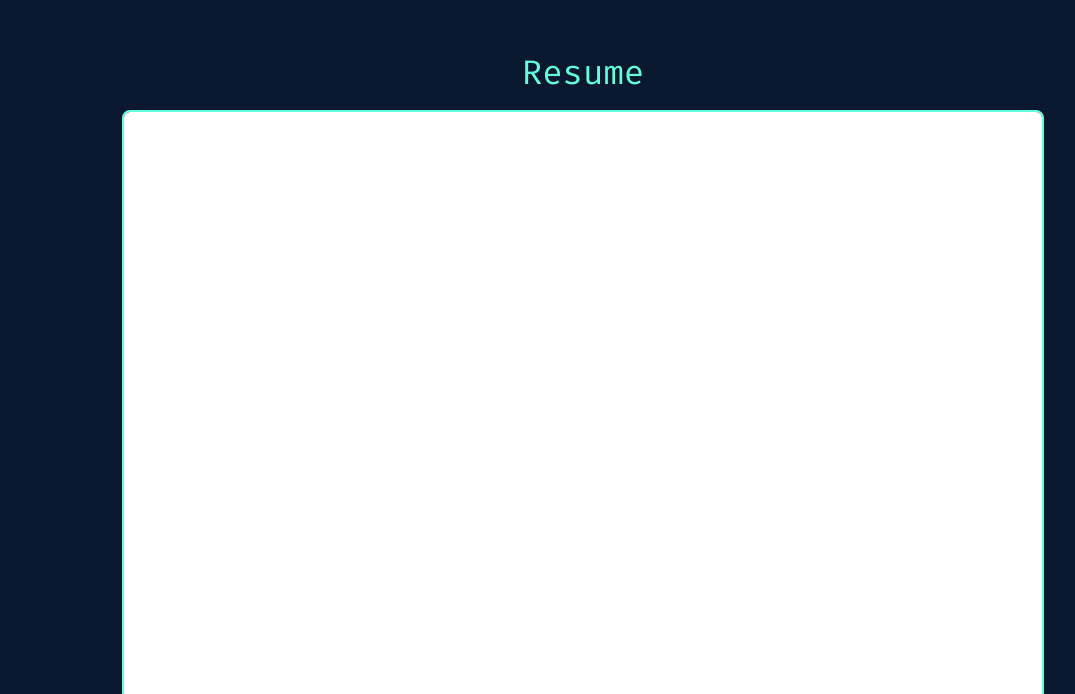
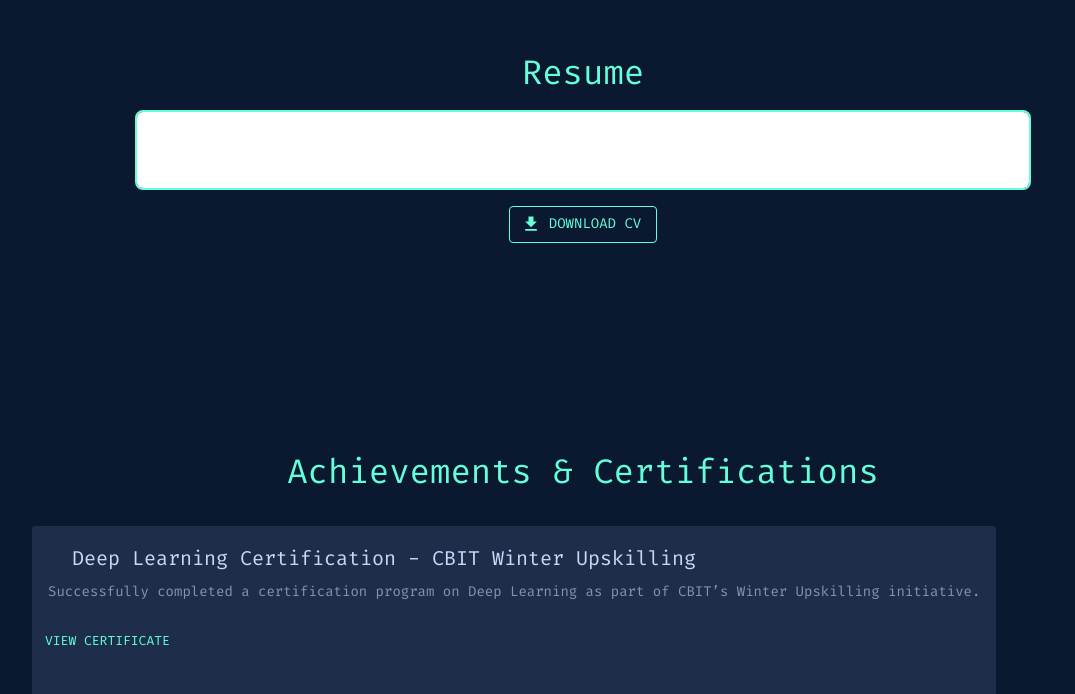
Before and after one commit to 004Saichaithanya/Portfolio, a React (Vite) app: page / in a window 1280 px wide. Shown: the part 2106-2800 px from the top of the page, without its empty margins (17-1092 px from the left). Built offline with nearby package versions, Linux system fonts and the light colour scheme; some icons are missing.

Commit message:
Initial commit

```diff
--- a/src/Components/Resume.jsx
+++ b/src/Components/Resume.jsx
@@ -1,25 +1,26 @@
 import React from 'react';
 import { Typography, Box, Button } from '@mui/material';
 import { Download } from '@mui/icons-material';
+import useMediaQuery from '@mui/material/useMediaQuery';
 
 export default function Resume() {
+  const isMobile = useMediaQuery('(max-width:600px)');
+
   return (
-    <Box sx={{ mt: 8, textAlign: 'center' }}>
+    <Box sx={{ mt: 8, textAlign: 'center', px: 2 }}>
       <Typography variant="h4" sx={{ color: '#64ffda', mb: 2 }}>Resume</Typography>
 
-      {/* Embed the PDF resume */}
       <Box
         sx={{
           display: 'flex',
           justifyContent: 'center',
-          height: '80vh',
           mb: 2,
         }}
       >
         <iframe
           src="/SaiChaithanya_Resume.pdf"
-          width="80%"
-          height="100%"
+          width={isMobile ? '100%' : '80%'}
+          height={isMobile ? '500px' : '80vh'}
           style={{
             border: '2px solid #64ffda',
             borderRadius: '8px',
@@ -28,7 +29,6 @@ export default function Resume() {
         ></iframe>
       </Box>
 
-      {/* Optional download button */}
       <Button
         variant="outlined"
         startIcon={<Download />}
```
